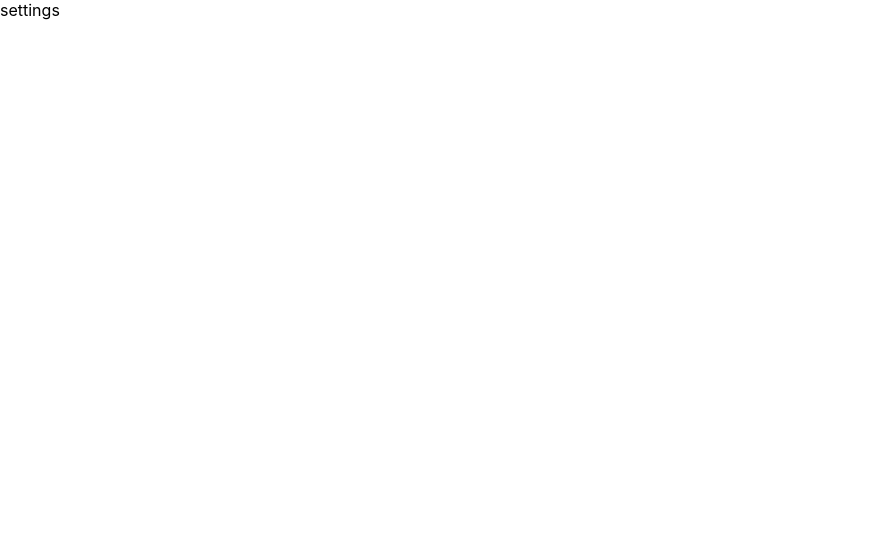
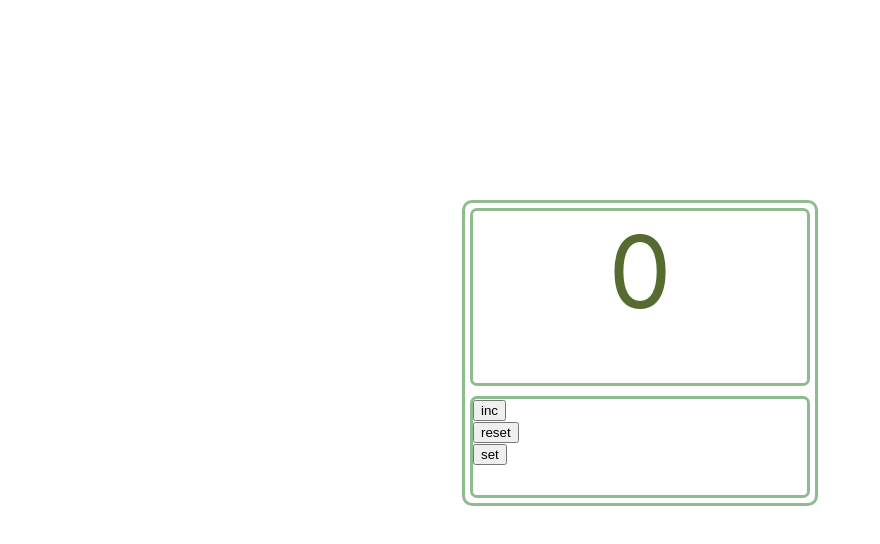
Before and after one commit to serIvanich/counter-2, a React (Create React App) app: page / in a window 1280 px wide. Shown: the top 544 px of the page, without its empty margins (0-880 px from the left). Built offline with nearby package versions, Linux system fonts and the light colour scheme.

Commit message:
new version

```diff
--- a/src/App.css
+++ b/src/App.css
@@ -1,4 +1,3 @@
-.App {
-    width: 100%;
-   float: left;
+.App2 {
+
 }
--- /dev/null
+++ b/src/App2.tsx
@@ -0,0 +1,32 @@
+import React, {useState} from 'react';
+import './App.css';
+import {ButtonsContainer} from "./components/ButtonsContainer";
+import {ScreensContainer} from "./components/ScreensContainer";
+import {CounterContainer} from "./components/CounterContainer";
+
+
+function App() {
+
+    const [value, setValue] = useState(0)
+    const [minValue, setMinValue] = useState(3)
+    const [maxValue, setMaxValue] = useState(5)
+
+    const [settings, setSettings] = useState(false)
+
+
+    return (
+        <div className="App2">
+
+            <CounterContainer settings={settings} value={value}
+                              changeValue={() => setValue(value + 1)}
+                              onSettings={() => setSettings(!settings)}
+                              minValue={minValue} maxValue={maxValue}
+                              resetValue={() => setValue(minValue)}
+            />
+            {/*<CounterContainer settings={settings}/>*/}
+
+        </div>
+    );
+}
+
+export default App;
--- a/src/components/Button.tsx
+++ b/src/components/Button.tsx
@@ -2,12 +2,12 @@ import React from 'react'
 
 type ButtonPropsType = {
     name: string
-    value: number
+
     changeCallback: () => void
 
 }
 
-export const Button: React.FC<ButtonPropsType> = ({name, value, changeCallback}) => {
+export const Button: React.FC<ButtonPropsType> = ({name,changeCallback}) => {
 
     return (
         <div>
--- /dev/null
+++ b/src/components/ButtonsContainer.tsx
@@ -0,0 +1,24 @@
+import React from "react";
+import s from './Counter.module.css'
+import {Button} from "./Button";
+
+type ButtonsContainerPropsType = {
+    settings: boolean
+    changeValue: () => void
+    resetValue: () => void
+    onSettings: () => void
+}
+
+export const ButtonsContainer: React.FC<ButtonsContainerPropsType> = ({settings, changeValue, onSettings, resetValue}) => {
+
+     return settings
+         ? <div className={s.buttonsContainer}>
+             <Button name={'set'} changeCallback={onSettings}/>
+         </div>
+         : <div className={s.buttonsContainer}>
+             <Button name={'inc'} changeCallback={changeValue} />
+             <Button name={'reset'} changeCallback={resetValue} />
+             <Button name={'set'} changeCallback={onSettings} />
+         </div>
+
+}
--- /dev/null
+++ b/src/components/Counter.module.css
@@ -0,0 +1,32 @@
+
+.counterContainer {
+    display: grid;
+    grid-template-rows: 5fr 3fr;
+    margin: 200px auto;
+    width: 350px;
+    height: 300px;
+    border: 3px solid darkseagreen;
+    border-radius: 10px;
+
+}
+
+.screenContainer {
+    margin: 5px;
+    border: 3px solid darkseagreen;
+    border-radius: 7px;
+    text-align: center;
+
+}
+
+.screenCounter {
+    font-size: 100px;
+    color: darkolivegreen;
+}
+
+.buttonsContainer {
+    margin: 5px;
+    border: 3px solid darkseagreen;
+    border-radius: 7px;
+
+
+}
--- /dev/null
+++ b/src/components/CounterContainer.tsx
@@ -0,0 +1,24 @@
+import React from "react";
+import s from './Counter.module.css'
+import {ScreensContainer} from "./ScreensContainer";
+import {ButtonsContainer} from "./ButtonsContainer";
+
+type CounterContainerPropsType = {
+    settings: boolean
+    value: number
+    minValue: number
+    maxValue: number
+    changeValue: () => void
+    resetValue: () => void
+    onSettings: () => void
+}
+
+export const CounterContainer: React.FC<CounterContainerPropsType> = ({settings, value,minValue,
+                                                                          maxValue,  changeValue, onSettings,resetValue}) => {
+
+    return <div className={s.counterContainer} >
+        <ScreensContainer settings={settings} value={value} minValue={minValue} maxValue={maxValue}/>
+        <ButtonsContainer settings={settings} changeValue={changeValue} onSettings={onSettings} resetValue={resetValue}/>
+
+    </div>
+}
--- a/src/components/CounterContainer/CounterContainer.tsx
+++ b/src/components/CounterContainer/CounterContainer.tsx
@@ -18,8 +18,8 @@ export const CounterContainer: React.FC<CounterContainerPropsType> = ({value, ch
             <div className={s.tablo}>
                 {value}
             </div>
-            <Button name={'inc'} value={value} changeCallback={changeCountValue}/>
-            <Button name={'settings'} value={value} changeCallback={changeCountSettings}/>
+            <Button name={'inc'} changeCallback={changeCountValue}/>
+            <Button name={'settings'}  changeCallback={changeCountSettings}/>
 
 
         </div>
--- /dev/null
+++ b/src/components/ScreensContainer.tsx
@@ -0,0 +1,20 @@
+import React from "react";
+import s from './Counter.module.css'
+
+type ScreensContainerPropsType = {
+    settings: boolean
+    value: number
+    minValue: number
+    maxValue: number
+
+}
+
+export const ScreensContainer: React.FC<ScreensContainerPropsType> = ({settings, value, minValue, maxValue}) => {
+
+    return settings
+        ? <div className={s.screenContainer}>
+            minim value : <input value={minValue}/>
+            maxim value : <input value={maxValue}/>
+        </div>
+        : <div className={s.screenContainer + ' ' + s.screenCounter}>{value}</div>
+}
--- a/src/index.tsx
+++ b/src/index.tsx
@@ -3,10 +3,11 @@ import ReactDOM from 'react-dom';
 import './index.css';
 import App from './App';
 import reportWebVitals from './reportWebVitals';
+import App2 from './App2';
 
 ReactDOM.render(
   <React.StrictMode>
-    <App />
+    <App2 />
   </React.StrictMode>,
   document.getElementById('root')
 );
```
